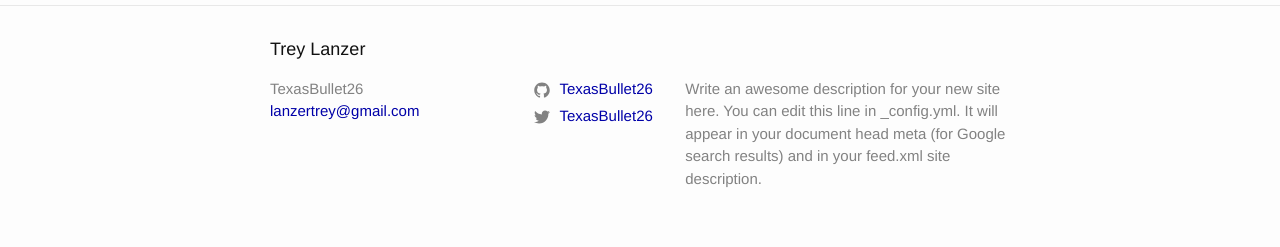
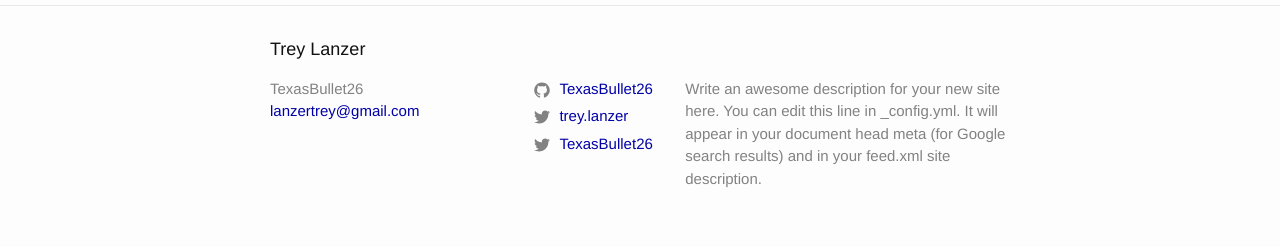
Before and after one commit to TexasBullet26/TexasBullet26.github.io2, a Jekyll site: the page built from README.md, in a window 1280 px wide. Shown: the part 870-1117 px from the top of the page. Built offline with Jekyll 4.4.1, drawn with Linux system fonts in a browser that asks for light colours; our own code applies the rules of GitHub Pages for plain Markdown files.

Commit message:
Add facebook link

```diff
--- a/_config.yml
+++ b/_config.yml
@@ -17,6 +17,7 @@ description: > # this means to ignore newlines until "baseurl:"
 # url: "http://www.treylanzer.com" # the base hostname & protocol for your site
 twitter_username: TexasBullet26
 github_username:  TexasBullet26
+facebook_username: trey.lanzer
 
 # Minima date format
 minima:
--- a/_includes/footer.html
+++ b/_includes/footer.html
@@ -28,6 +28,12 @@
           </li>
           {% endif %}
 
+          {% if site.facebook_username %}
+          <li>
+            {% include icon-facebook.html username=site.facebook_username %}
+          </li>
+          {% endif %}
+
           {% if site.twitter_username %}
           <li>
             {% include icon-twitter.html username=site.twitter_username %}
--- /dev/null
+++ b/_includes/icon-facebook.html
@@ -0,0 +1 @@
+<a href="https://facebook.com/{{ include.username }}"><span class="icon icon--facebook">{% include icon-facebook.svg %}</span><span class="username">{{ include.username }}</span></a>
```
Also changed, not shown: _includes/icon-facebook.svg (added).
